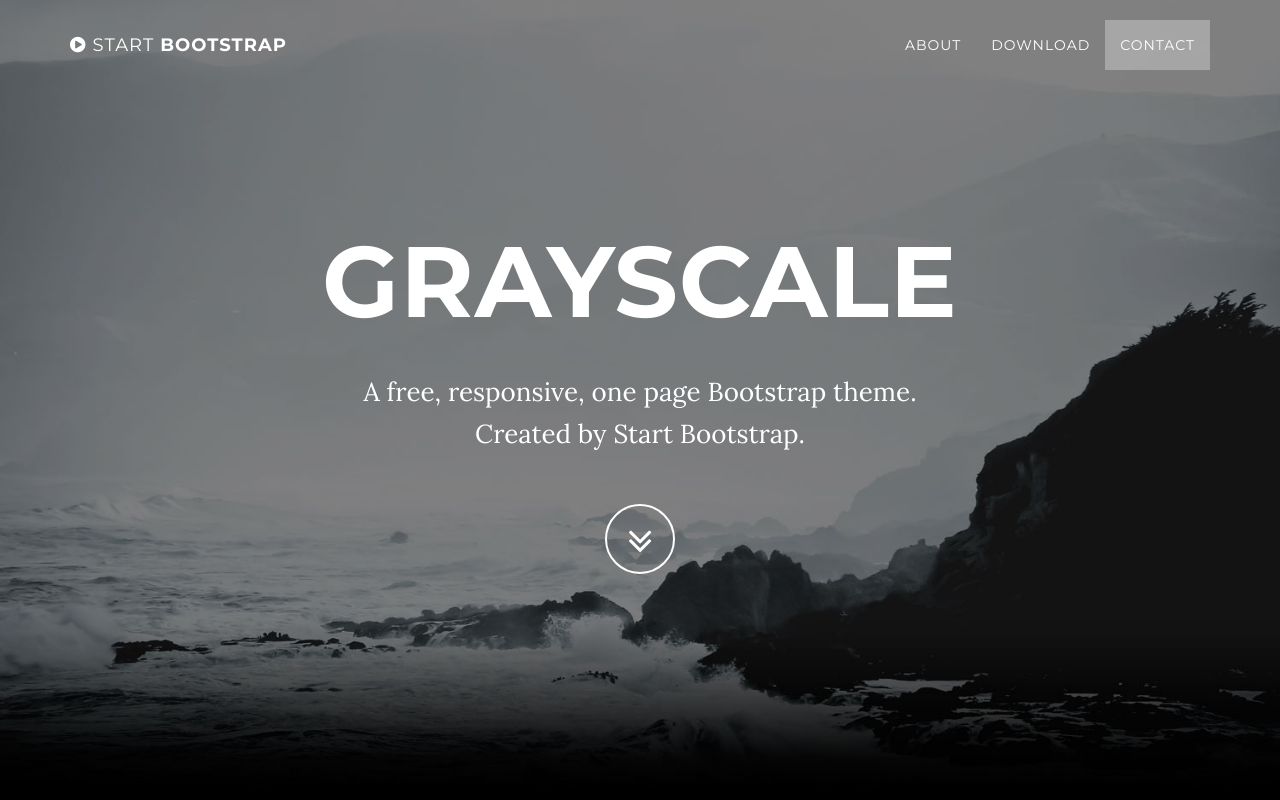
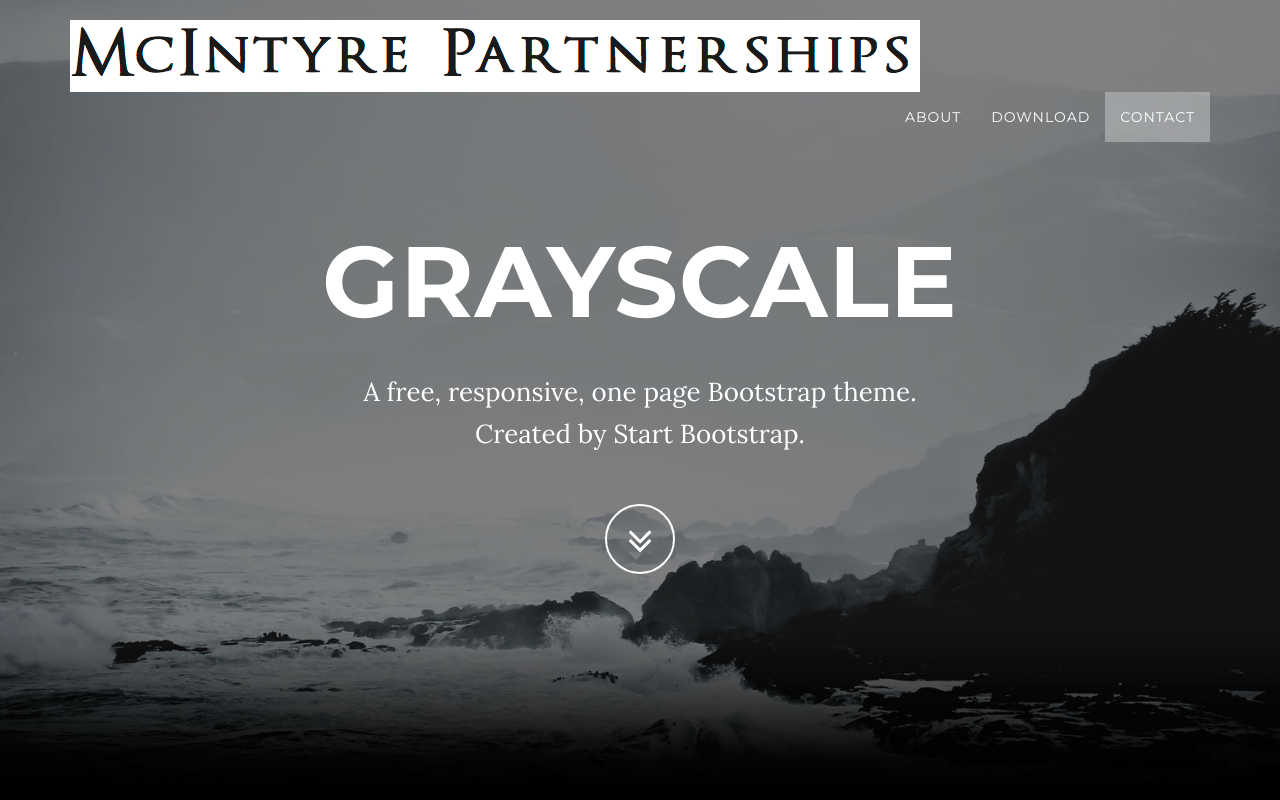
Before and after one commit to tiffanypeon/mci-partners, a website: page index.html in a window 1280 px wide. Shown: the top 800 px of the page. Drawn offline with nearby package versions, Linux system fonts and the light colour scheme; some packages are replaced by stand-ins of ours.

Commit message:
try logo

```diff
--- a/index.html
+++ b/index.html
@@ -9,7 +9,7 @@
     <meta name="description" content="">
     <meta name="author" content="">
 
-    <title>Grayscale - Start Bootstrap Theme</title>
+    <title>McIntyre Partnerships</title>
 
     <!-- Bootstrap Core CSS -->
     <link href="vendor/bootstrap/css/bootstrap.min.css" rel="stylesheet">
@@ -40,9 +40,7 @@
                 <button type="button" class="navbar-toggle" data-toggle="collapse" data-target=".navbar-main-collapse">
                     Menu <i class="fa fa-bars"></i>
                 </button>
-                <a class="navbar-brand page-scroll" href="#page-top">
-                    <i class="fa fa-play-circle"></i> <span class="light">Start</span> Bootstrap
-                </a>
+                <img src="/img/McIntyre_Partnerships_Logo.png" />
             </div>
 
             <!-- Collect the nav links, forms, and other content for toggling -->
```
Also changed, not shown: img/McIntyre_Partnerships_Logo.png (added).
